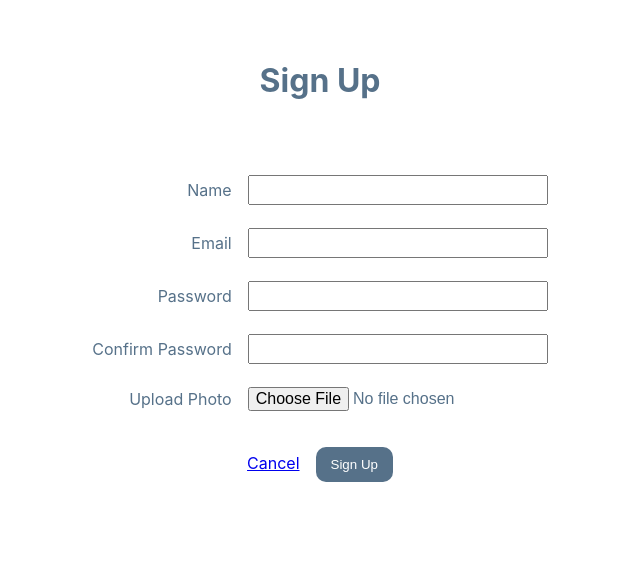
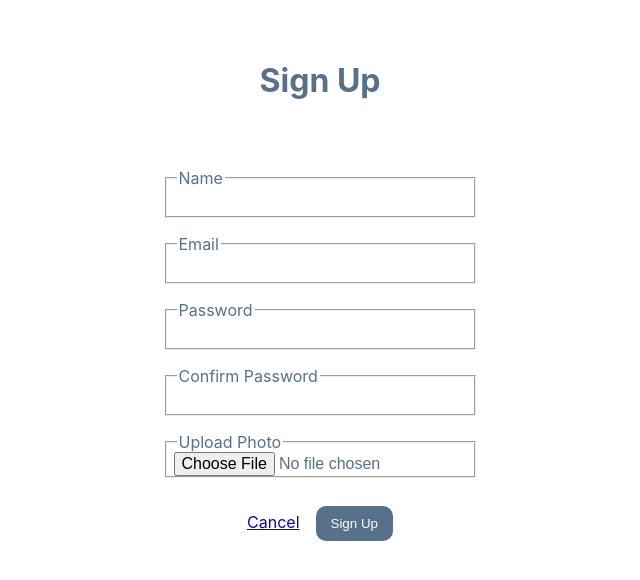
Before and after one commit to CurrentlyBob/bamm-voyage-front-end, a React (Vite) app: page /auth/signup in a window 1280 px wide. Shown: the top 580 px of the page, without its empty margins (320-960 px from the left). Built offline with nearby package versions, Linux system fonts and the light colour scheme; no server answers.

Commit message:
adjust sign up form

```diff
--- a/src/pages/Signup/Signup.jsx
+++ b/src/pages/Signup/Signup.jsx
@@ -81,46 +81,51 @@ const Signup = ({ handleAuthEvt }) => {
       <h1>Sign Up</h1>
       <p className={styles.message}>{message}</p>
       <form autoComplete="off" onSubmit={handleSubmit} className={styles.form}>
-        <label className={styles.label}>
-          Name
-          <input type="text" value={name} name="name" onChange={handleChange} />
-        </label>
-        <label className={styles.label}>
-          Email
+
+        <fieldset>
+          <legend>Name</legend>
+          <input type="text" value={name} name="name" onChange={handleChange} className={styles.input} />
+          </fieldset>
+        <fieldset>
+          <legend>Email</legend>
           <input
             type="text"
             value={email}
             name="email"
             onChange={handleChange}
+            className={styles.input}
           />
-        </label>
-        <label className={styles.label}>
-          Password
+        </fieldset>
+        <fieldset>
+          <legend>Password</legend>
           <input
             type="password"
             value={password}
             name="password"
             onChange={handleChange}
+            className={styles.input}
           />
-        </label>
-        <label className={styles.label}>
-          Confirm Password
+        </fieldset>
+        <fieldset>
+          <legend>Confirm Password</legend>
           <input
             type="password"
             value={passwordConf}
             name="passwordConf"
             onChange={handleChange}
+            className={styles.input}
           />
-        </label>
-        <label className={styles.label}>
-          Upload Photo
+        </fieldset>
+        <fieldset>
+          <legend>Upload Photo</legend>
           <input
             type="file"
             name="photo"
             onChange={handleChangePhoto}
             ref={imgInputRef}
+            className={styles.input}
           />
-        </label>
+        </fieldset>
         <div>
           <Link to="/">Cancel</Link>
           <button
--- a/src/pages/Signup/Signup.module.css
+++ b/src/pages/Signup/Signup.module.css
@@ -45,3 +45,19 @@ input[type="file"] {
 .form > label:last-of-type {
   margin-bottom: 16px;
 }
+
+.title {
+  text-align: center;
+  margin-top: 90px;
+}
+
+.input{
+  margin: 0;
+  margin-left: 7px;
+  border: none;
+  padding: 5px;
+}
+
+.input:focus{
+  outline: none;
+}
```
